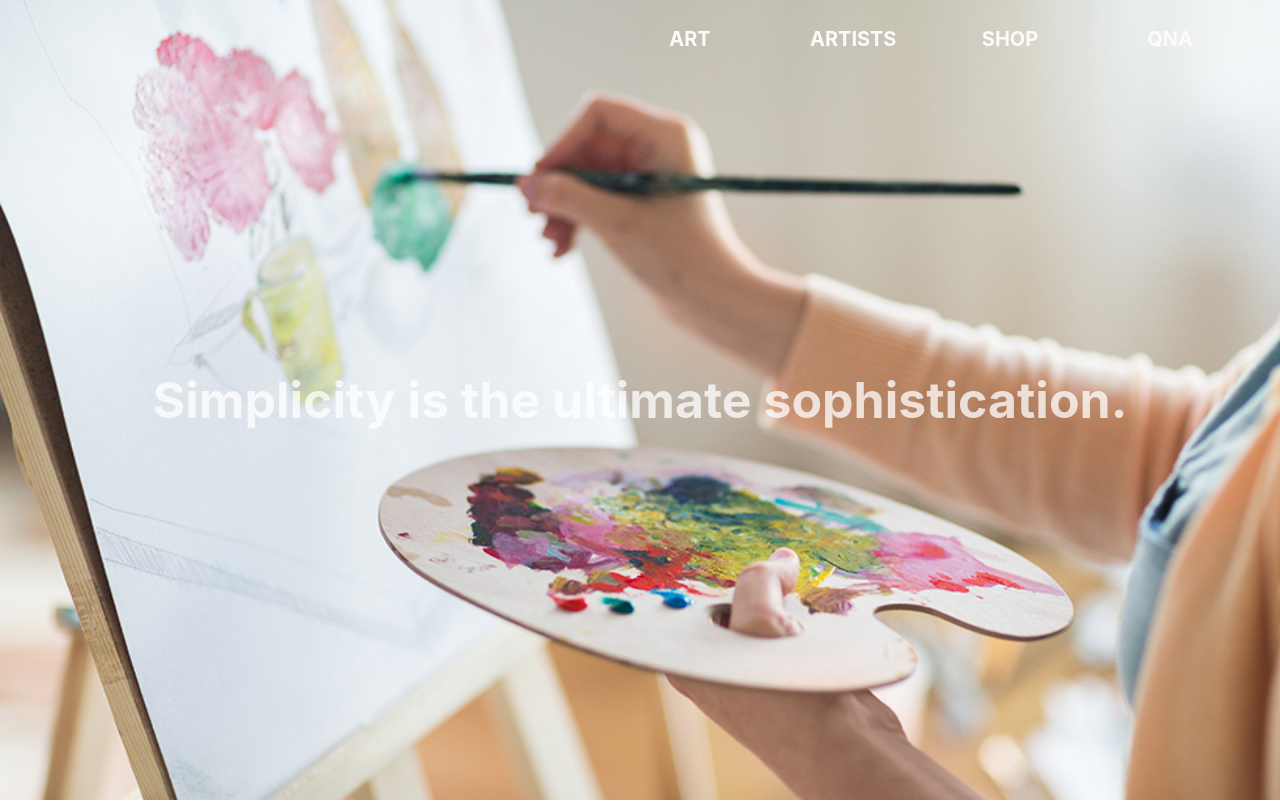
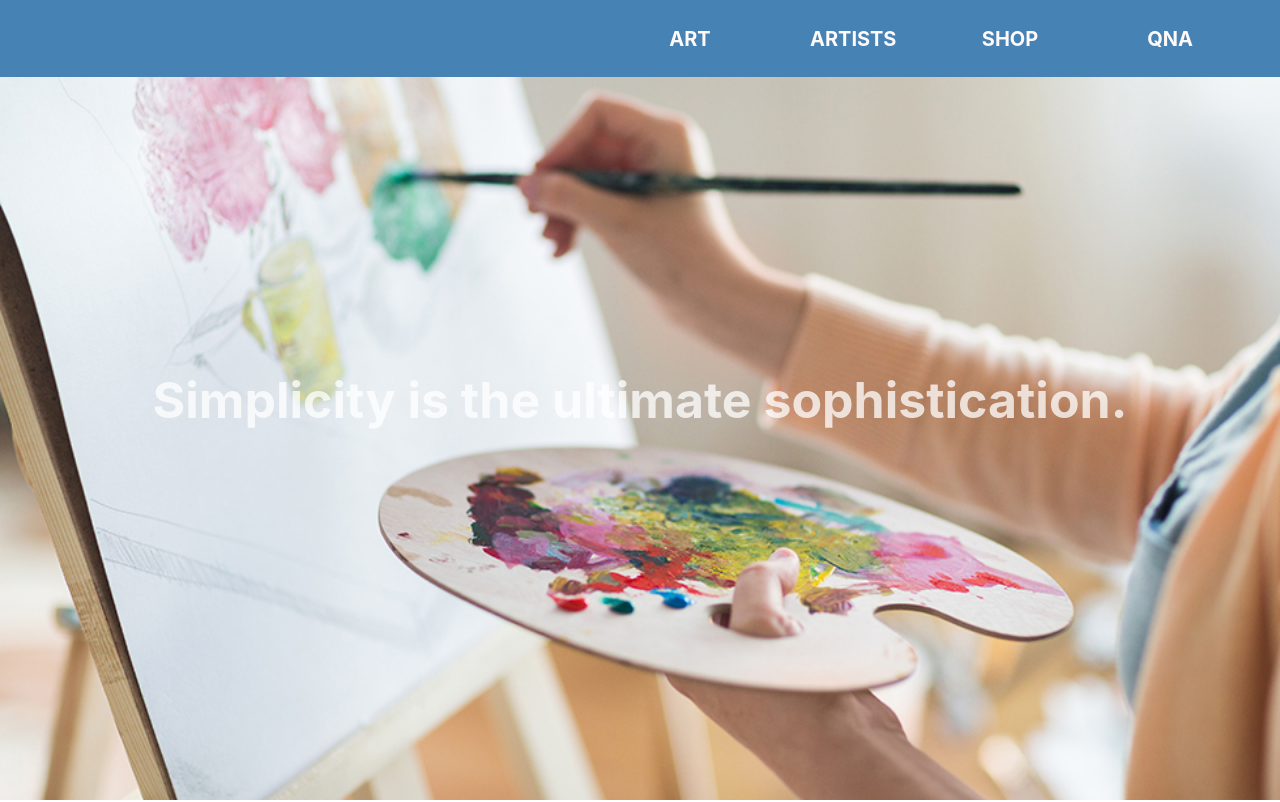
Before and after one commit to gildydtjd/art, a React (Create React App) app: page / in a window 1280 px wide. Shown: the top 802 px of the page. Built offline with nearby package versions, Linux system fonts and the light colour scheme.

Commit message:
header css 수정

```diff
--- a/src/styles/header.css
+++ b/src/styles/header.css
@@ -2,6 +2,7 @@
     width: 100%;
     position: fixed;
     z-index: 1000;
+    background-color: steelblue;
 }
 
 .header__link{
```
Also changed, not shown: 1 other file (tests, documents, lock files or other folders).
